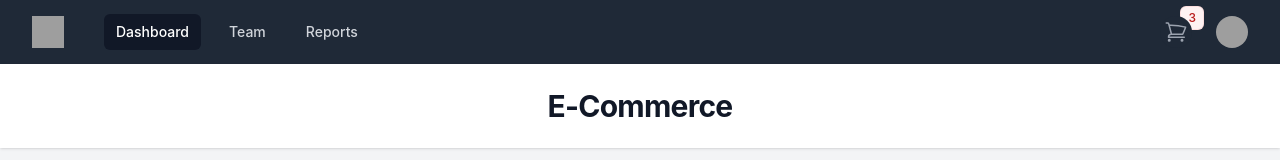
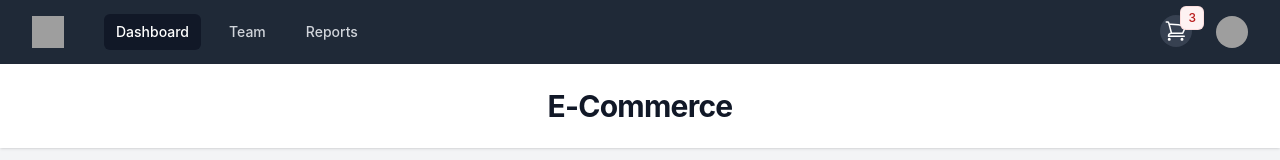
Before and after one commit to keshav1023/E-Commerce, a React (Create React App) app: page / in a window 1280 px wide. Shown: the top 160 px of the page. Built offline with nearby package versions, Linux system fonts and the light colour scheme; grey boxes are pictures that could not be loaded.

Commit message:
cart page from icon and continue shopping to home routing done

```diff
--- a/src/features/cart/Cart.js
+++ b/src/features/cart/Cart.js
@@ -3,6 +3,7 @@ import { Dialog, Transition } from "@headlessui/react";
 import { XMarkIcon } from "@heroicons/react/24/outline";
 import { useSelector, useDispatch } from "react-redux";
 import { increment, incrementAsync, selectCount } from "./cartSlice";
+import { Link } from "react-router-dom";
 
 const products = [
   {
@@ -118,6 +119,7 @@ export default function Cart() {
         <div className="mt-6 flex justify-center text-center text-sm text-gray-500">
           <p>
             or
+            <Link to="/">
               <button
                 type="button"
                 className="font-medium text-indigo-600 hover:text-indigo-500"
@@ -126,6 +128,7 @@ export default function Cart() {
                 Continue Shopping
                 <span aria-hidden="true"> &rarr;</span>
               </button>
+            </Link>
           </p>
         </div>
       </div>
--- a/src/features/navbar/Navbar.js
+++ b/src/features/navbar/Navbar.js
@@ -5,6 +5,7 @@ import {
   ShoppingCartIcon,
   XMarkIcon,
 } from "@heroicons/react/24/outline";
+import { Link } from "react-router-dom";
 
 const user = {
   name: "Tom Cook",
@@ -66,9 +67,10 @@ function NavBar({ children }) {
                   </div>
                   <div className="hidden md:block">
                     <div className="ml-4 flex items-center md:ml-6">
+                      <Link to="/cart">
                         <button
                           type="button"
-                        className="relative rounded-full bg-gray-800 p-1 text-gray-400 hover:text-white focus:outline-none focus:ring-2 focus:ring-white focus:ring-offset-2 focus:ring-offset-gray-800"
+                          className=" rounded-full bg-gray-700 p-1 text-gray-400 hover:text-white focus:outline-none focus:ring-2 focus:ring-white focus:ring-offset-2 focus:ring-offset-gray-800"
                         >
                           <span className="absolute -inset-1.5" />
                           <ShoppingCartIcon
@@ -76,6 +78,7 @@ function NavBar({ children }) {
                             aria-hidden="true"
                           />
                         </button>
+                      </Link>
                       <span className="inline-flex items-center rounded-md mb-7 -ml-3 bg-red-50 px-2 py-1 text-xs font-medium text-red-700 ring-1 ring-inset ring-red-600/10">
                         3
                       </span>
@@ -180,6 +183,7 @@ function NavBar({ children }) {
                         {user.email}
                       </div>
                     </div>
+                    <Link to="/cart">
                       <button
                         type="button"
                         className="relative ml-auto flex-shrink-0 rounded-full bg-gray-800 p-1 text-gray-400 hover:text-white focus:outline-none focus:ring-2 focus:ring-white focus:ring-offset-2 focus:ring-offset-gray-800"
@@ -190,6 +194,7 @@ function NavBar({ children }) {
                           aria-hidden="true"
                         />
                       </button>
+                    </Link>
                     <span className="inline-flex items-center rounded-md mb-7 -ml-3 bg-red-50 px-2 py-1 text-xs font-medium text-red-700 ring-1 ring-inset ring-red-600/10">
                       3
                     </span>
```
Lines whose indentation alone changed are shown as unchanged.
